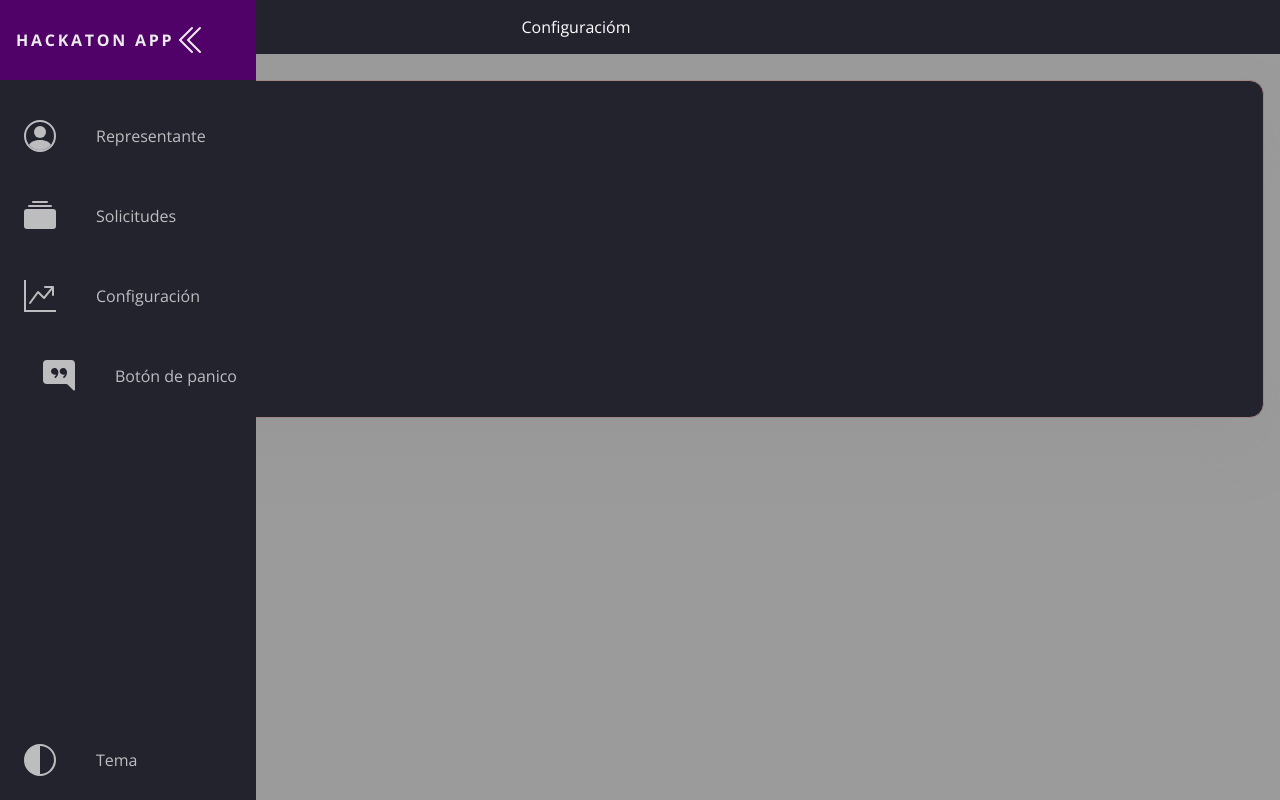
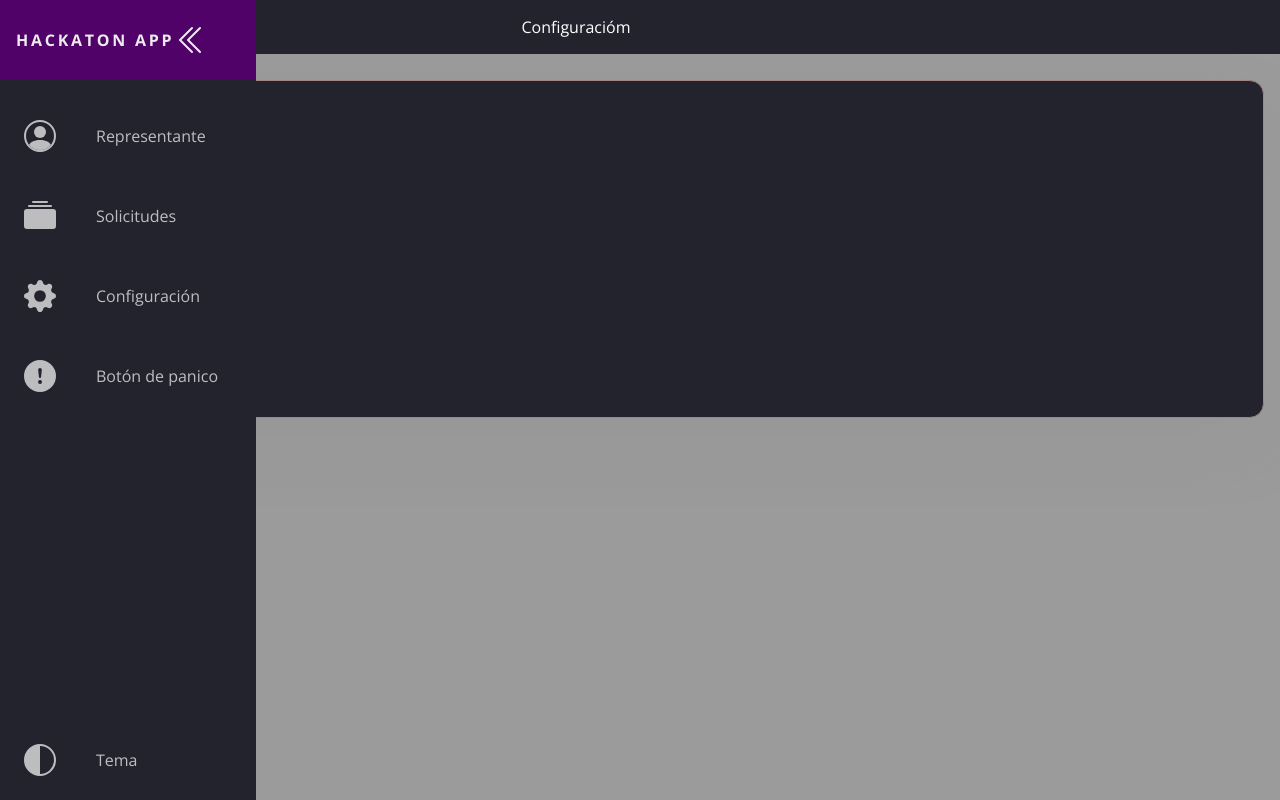
Before and after one commit to DanielRamirezX/Hackaton-Unitec, a plain HTML site: page pages/configuracion.html in a window 1280 px wide. Drawn offline with nearby package versions, Linux system fonts and the light colour scheme.

Commit message:
Ajustes en las rutas web e iconos

```diff
--- a/pages/configuracion.html
+++ b/pages/configuracion.html
@@ -44,17 +44,17 @@
 
         <li class="nav-item">
           <a href="https://danielramirezx.github.io/Hackaton-Unitec/pages/configuracion.html" class="nav-link">
-            <svg width="1em" height="2em" viewBox="0 0 16 16" class="bi bi-graph-up" fill="currentColor" xmlns="http://www.w3.org/2000/svg">
-              <path fill-rule="evenodd" d="M0 0h1v15h15v1H0V0zm10 3.5a.5.5 0 0 1 .5-.5h4a.5.5 0 0 1 .5.5v4a.5.5 0 0 1-1 0V4.9l-3.613 4.417a.5.5 0 0 1-.74.037L7.06 6.767l-3.656 5.027a.5.5 0 0 1-.808-.588l4-5.5a.5.5 0 0 1 .758-.06l2.609 2.61L13.445 4H10.5a.5.5 0 0 1-.5-.5z"/>
+            <svg width="1em" height="2em" viewBox="0 0 16 16" class="bi bi-gear-fill" fill="currentColor" xmlns="http://www.w3.org/2000/svg">
+              <path fill-rule="evenodd" d="M9.405 1.05c-.413-1.4-2.397-1.4-2.81 0l-.1.34a1.464 1.464 0 0 1-2.105.872l-.31-.17c-1.283-.698-2.686.705-1.987 1.987l.169.311c.446.82.023 1.841-.872 2.105l-.34.1c-1.4.413-1.4 2.397 0 2.81l.34.1a1.464 1.464 0 0 1 .872 2.105l-.17.31c-.698 1.283.705 2.686 1.987 1.987l.311-.169a1.464 1.464 0 0 1 2.105.872l.1.34c.413 1.4 2.397 1.4 2.81 0l.1-.34a1.464 1.464 0 0 1 2.105-.872l.31.17c1.283.698 2.686-.705 1.987-1.987l-.169-.311a1.464 1.464 0 0 1 .872-2.105l.34-.1c1.4-.413 1.4-2.397 0-2.81l-.34-.1a1.464 1.464 0 0 1-.872-2.105l.17-.31c.698-1.283-.705-2.686-1.987-1.987l-.311.169a1.464 1.464 0 0 1-2.105-.872l-.1-.34zM8 10.93a2.929 2.929 0 1 0 0-5.86 2.929 2.929 0 0 0 0 5.858z"/>
             </svg>
             <span class="link-text">Configuración</span>
           </a>
         </li>
 
-        <li class="https://danielramirezx.github.io/Hackaton-Unitec/pages/botonpanico.html">
-          <a href="#" class="nav-link">
-            <svg width="1em" height="2em" viewBox="0 0 16 16" class="bi bi-chat-right-quote-fill" fill="currentColor" xmlns="http://www.w3.org/2000/svg">
-              <path fill-rule="evenodd" d="M16 2a2 2 0 0 0-2-2H2a2 2 0 0 0-2 2v8a2 2 0 0 0 2 2h9.586a1 1 0 0 1 .707.293l2.853 2.853a.5.5 0 0 0 .854-.353V2zM7.194 4.766c.087.124.163.26.227.401.428.948.393 2.377-.942 3.706a.446.446 0 0 1-.612.01.405.405 0 0 1-.011-.59c.419-.416.672-.831.809-1.22-.269.165-.588.26-.93.26C4.775 7.333 4 6.587 4 5.667 4 4.747 4.776 4 5.734 4c.271 0 .528.06.756.166l.008.004c.169.07.327.182.469.324.085.083.161.174.227.272zM11 7.073c-.269.165-.588.26-.93.26-.958 0-1.735-.746-1.735-1.666 0-.92.777-1.667 1.734-1.667.271 0 .528.06.756.166l.008.004c.17.07.327.182.469.324.085.083.161.174.227.272.087.124.164.26.228.401.428.948.392 2.377-.942 3.706a.446.446 0 0 1-.613.01.405.405 0 0 1-.011-.59c.42-.416.672-.831.81-1.22z"/>
+        <li class="nav-item">
+          <a href="https://danielramirezx.github.io/Hackaton-Unitec/pages/botonpanico.html" class="nav-link">
+            <svg width="1em" height="2em" viewBox="0 0 16 16" class="bi bi-exclamation-circle-fill" fill="currentColor" xmlns="http://www.w3.org/2000/svg">
+              <path fill-rule="evenodd" d="M16 8A8 8 0 1 1 0 8a8 8 0 0 1 16 0zM8 4a.905.905 0 0 0-.9.995l.35 3.507a.552.552 0 0 0 1.1 0l.35-3.507A.905.905 0 0 0 8 4zm.002 6a1 1 0 1 0 0 2 1 1 0 0 0 0-2z"/>
             </svg>
             <span class="link-text">Botón de panico</span>
           </a>
```
Also changed, not shown: pages/mensajesGeneral.html (+2 -2 lines), pages/nuevaPeticion.html (+5 -5 lines).
